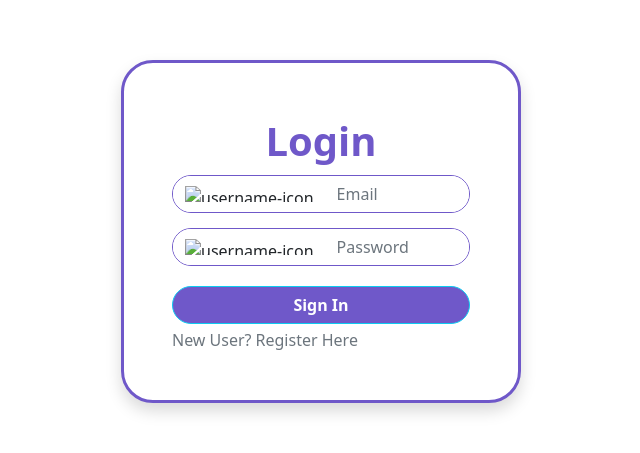
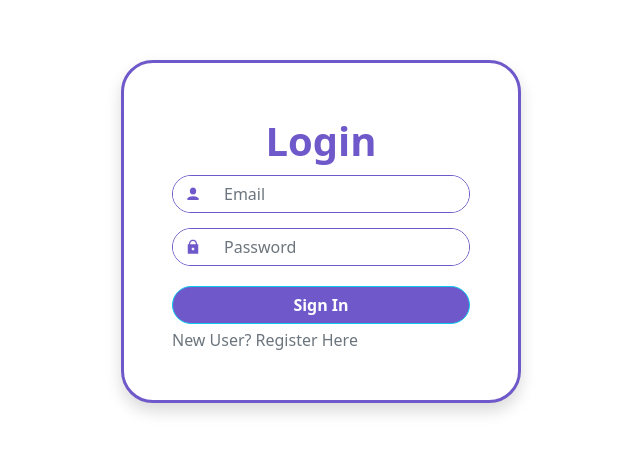
Before and after one commit to Divyanshukedia/TestRight, a plain HTML site: page index.html in a window 1280 px wide. Shown: the part 169-622 px from the top of the page, without its empty margins (319-959 px from the left). Drawn offline with nearby package versions, Linux system fonts and the light colour scheme; the site is published under a folder, as on GitHub Pages, so addresses that start at the root find nothing.

Commit message:
Update index.html

```diff
--- a/index.html
+++ b/index.html
@@ -38,7 +38,7 @@
 <div class="input-group mt-1" style="border: 0.5px solid #6F58C9; border-radius: 22px; margin-bottom: 15px;">
     <div class="input-group-text"
         style="background-color: #ffffff; border: 0px solid #6F58C9; border-radius: 22px 0 0 22px;">
-        <img src="/assets/un.png" alt="username-icon" style="height: 1rem;" />
+        <img src="assets/un.png" alt="username-icon" style="height: 1rem;" />
     </div>
     <input class="form-control bg-#ffffff" type="email" style="border: 0px solid #6F58C9; border-radius: 0 22px 22px 0;"
     name="email" id="email" placeholder="Email" />
@@ -48,7 +48,7 @@
 <div class="input-group mt-1" style="border: 0.5px solid #6F58C9; border-radius: 22px; margin-top: 15px;">
     <div class="input-group-text"
         style="background-color: #ffffff; border: 0px solid #6F58C9; border-radius: 22px 0 0 22px;">
-        <img src="/assets/pass.png" alt="username-icon" style="height: 1rem;" />
+        <img src="assets/pass.png" alt="username-icon" style="height: 1rem;" />
     </div>
     <input class="form-control bg-#ffffff" type="password" style="border: 0px solid #6F58C9; border-radius: 0 22px 22px 0;"
     name="password" id="password" placeholder="Password" />
```
